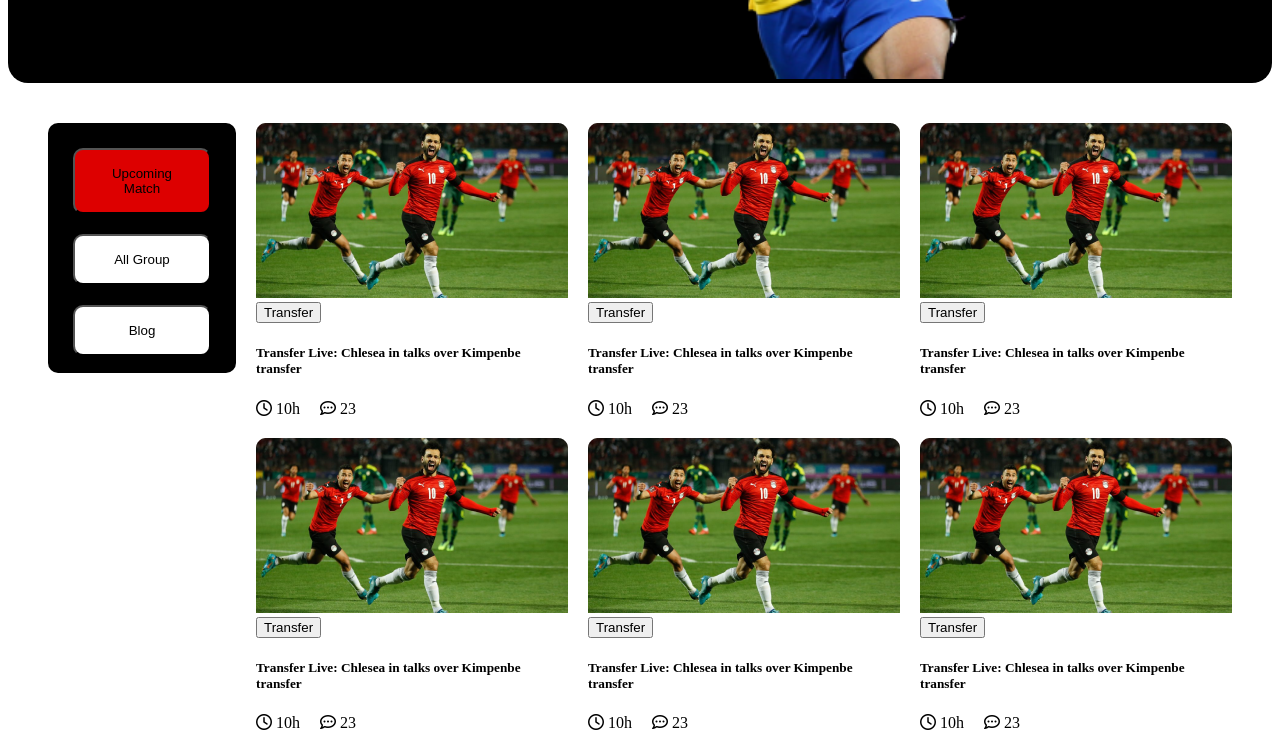
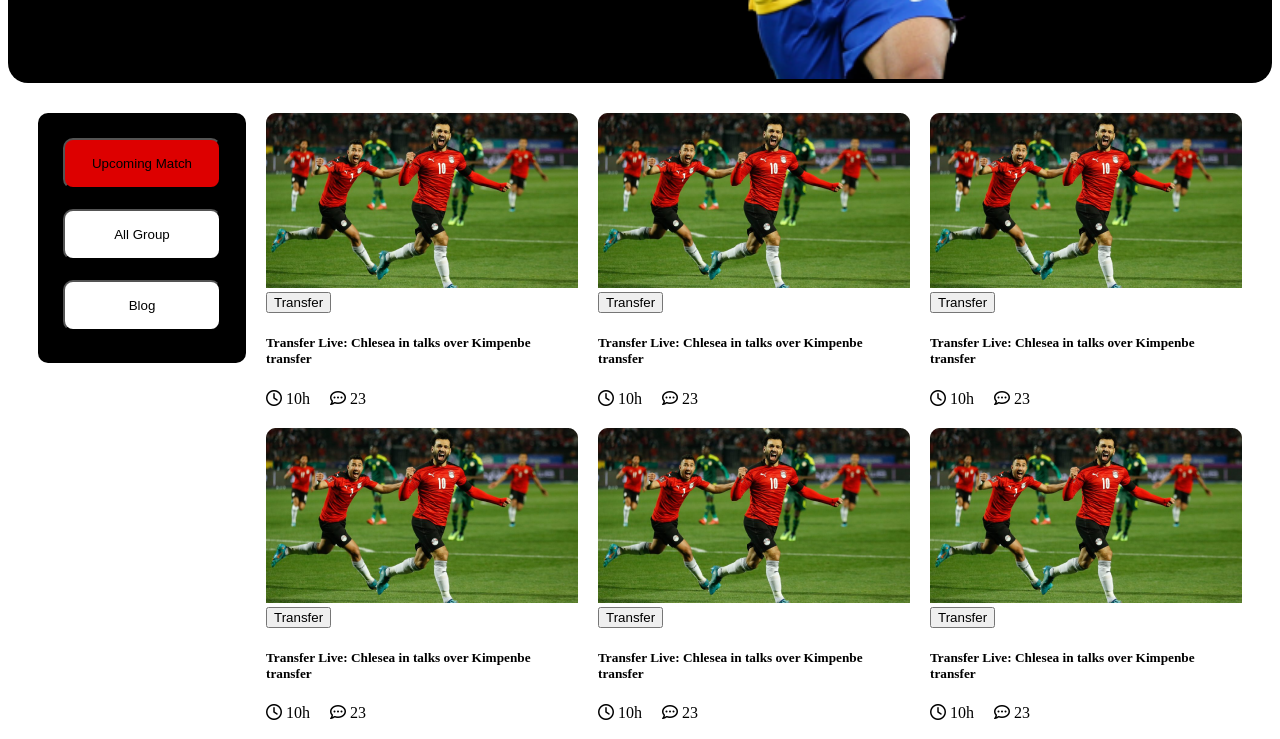
Before and after one commit to Qaium27/world-cup-project, a plain HTML site: page index.html in a window 1280 px wide. Shown: the part 455-1194 px from the top of the page. Drawn offline with Linux system fonts and the light colour scheme.

Commit message:
commant update

```diff
--- a/style.css
+++ b/style.css
@@ -1,3 +1,5 @@
+
+/* header  section */
 
 .header-section{
     display:grid;
@@ -30,9 +32,12 @@
 }
 
 
+
+/* main  section  */
+
 .container{
     display: flex;
-    padding: 40px;
+    padding: 30px;
     gap: 20px;
 }
 
@@ -71,6 +76,8 @@
     gap: 20px;
 }
 
+/* footer */
+
 .footer-section{
 
     height: 300px;
@@ -93,8 +100,8 @@
     color: white;
 }
 
-@media screen (max-width:768px) {
 
+@media screen (max-width:768px){
     .container{
         grid-template-columns: repeat(1, 1fr);
     }
```
Also changed, not shown: index.html (+11 -0 lines).
